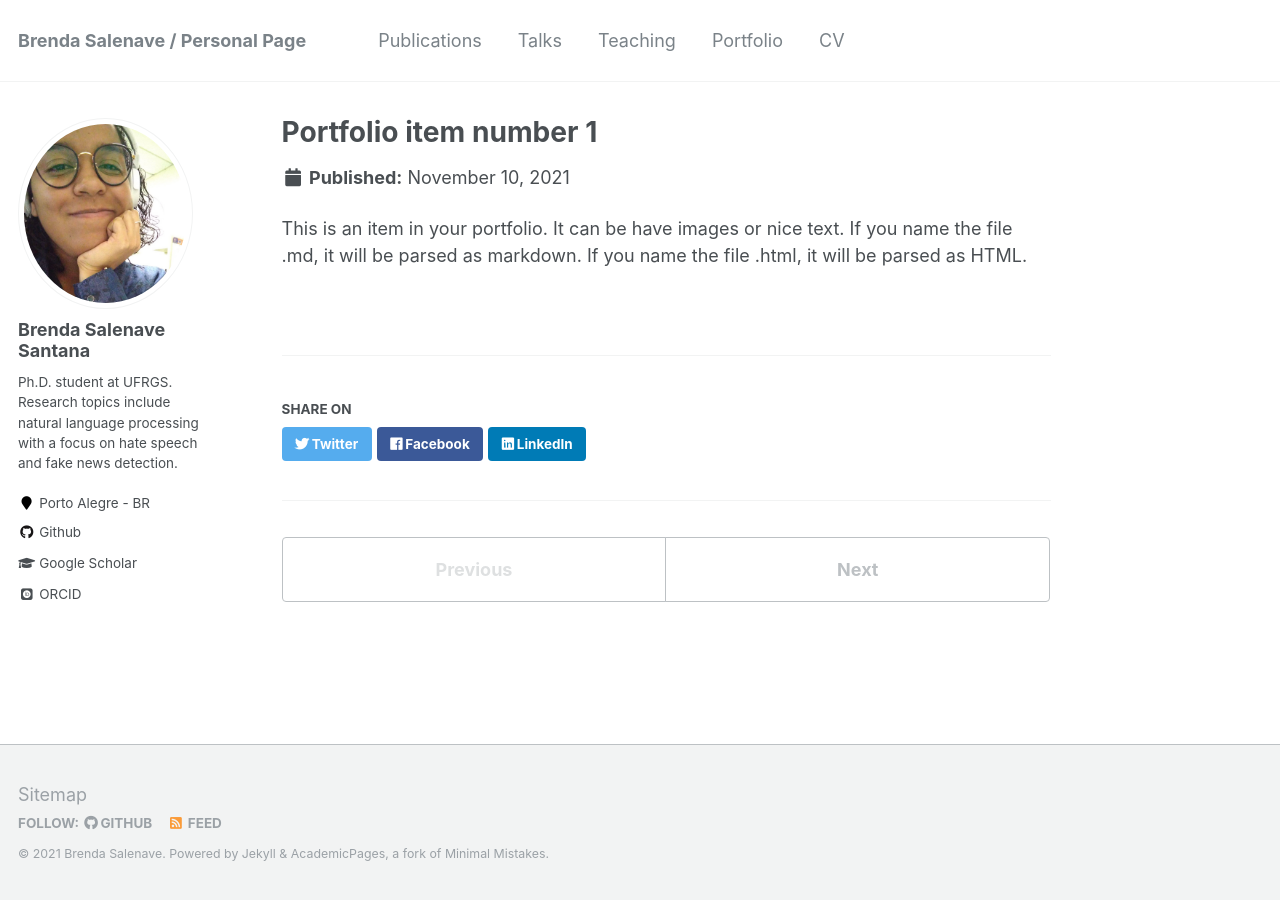
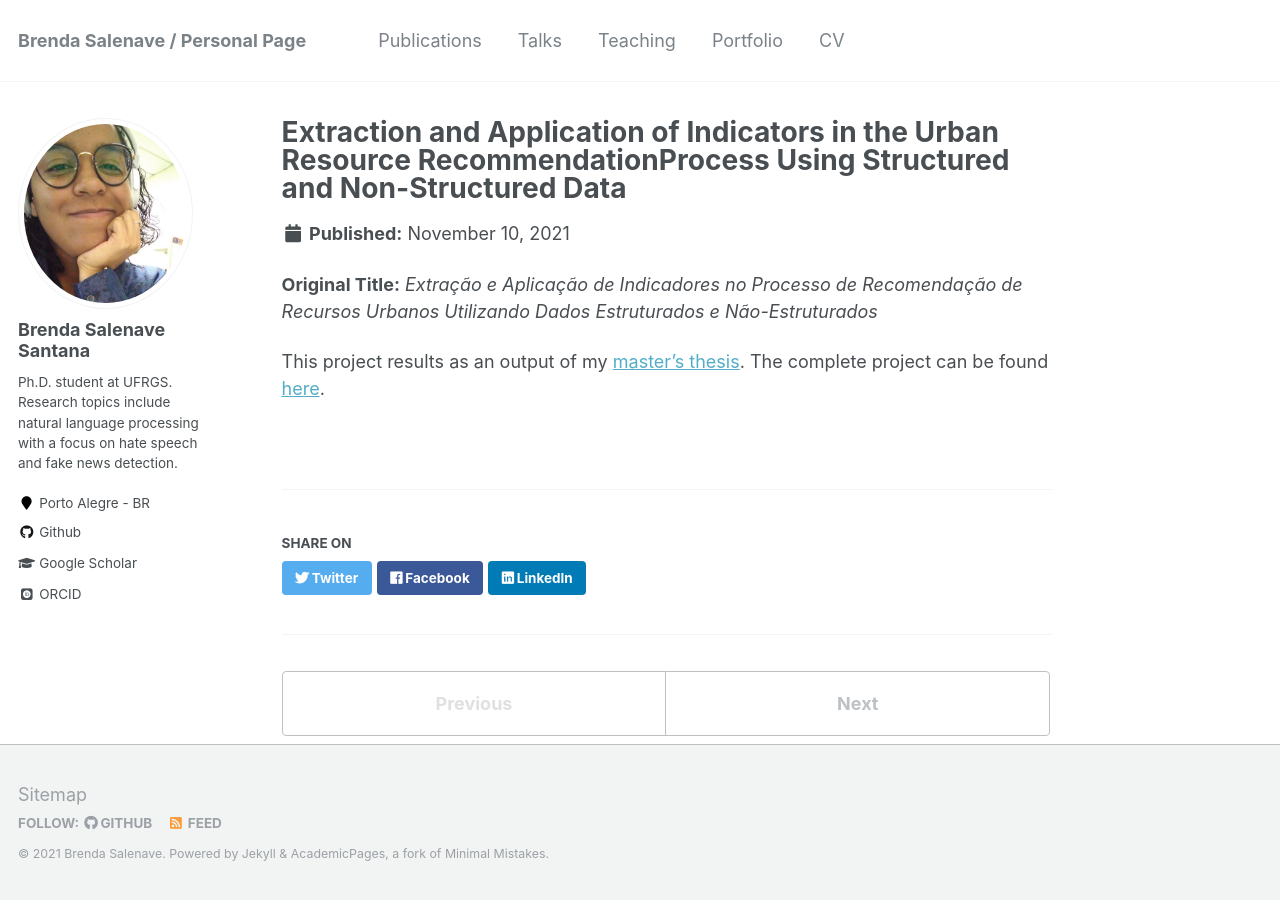
Before and after one commit to brendasalenave/brendasalenave.github.io, a Jekyll site: the page built from _portfolio/portfolio-1.md, in a window 1280 px wide. Built offline with Jekyll 4.4.1, drawn with Linux system fonts in a browser that asks for light colours; some web fonts are replaced.

Commit message:
Update portfolio-1.md

```diff
--- a/_portfolio/portfolio-1.md
+++ b/_portfolio/portfolio-1.md
@@ -1,7 +1,9 @@
 ---
-title: "Portfolio item number 1"
-excerpt: "Short description of portfolio item number 1<br/><img src='/images/500x300.png'>"
+title: "Extraction and Application of Indicators in the Urban Resource RecommendationProcess Using Structured and Non-Structured Data"
+excerpt: "The main objective of this research is to develop an approach capable of analyzing the information expressed in location-based social networks (LBSNs) in the context of recommending urban resources with the use of KDT in order to relate aspects related to information polarity and reliability of the profiles that broadcast them. Therefore, Web Mining approaches were used in the knowledge discovery and data analysis process. The extracted features were then applied to traditional recommendation algorithms, based on neighborhood and matrix factorization, in order to determine accuracy metrics with their use.<br/><img src='/images/fluxo.png'>"
 collection: portfolio
 ---
 
-This is an item in your portfolio. It can be have images or nice text. If you name the file .md, it will be parsed as markdown. If you name the file .html, it will be parsed as HTML.
+**Original Title:** *Extração e Aplicação de Indicadores no Processo de Recomendação de Recursos Urbanos Utilizando Dados Estruturados e Não-Estruturados*
+
+This project results as an output of my [master's thesis](https://www.lume.ufrgs.br/handle/10183/193897). The complete project can be found [here](https://github.com/brendasalenave/dissertacao).
```
